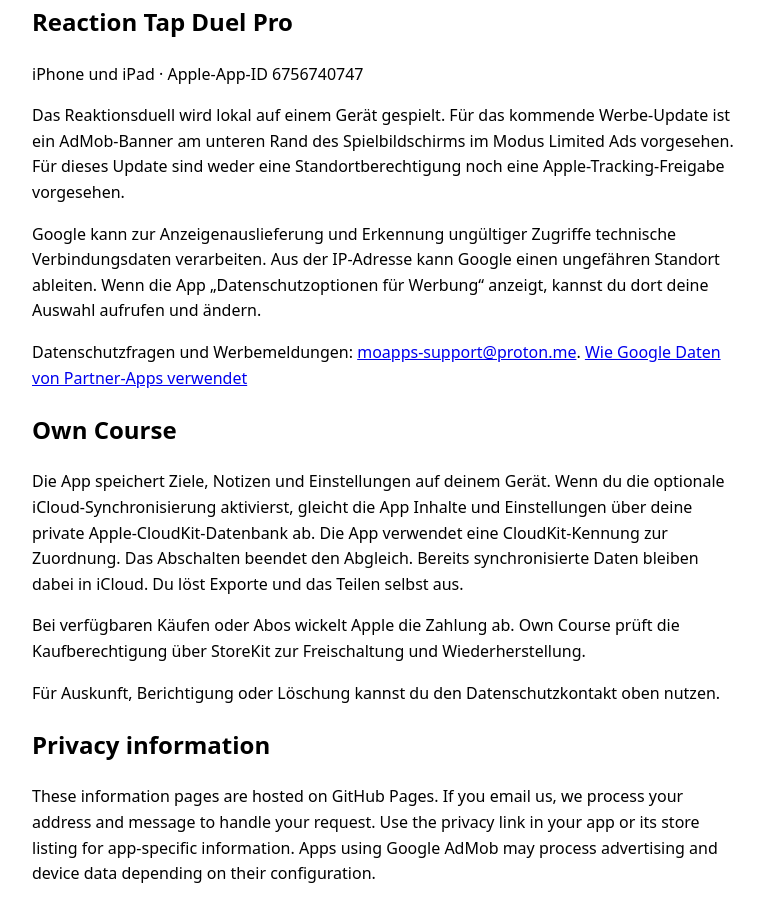
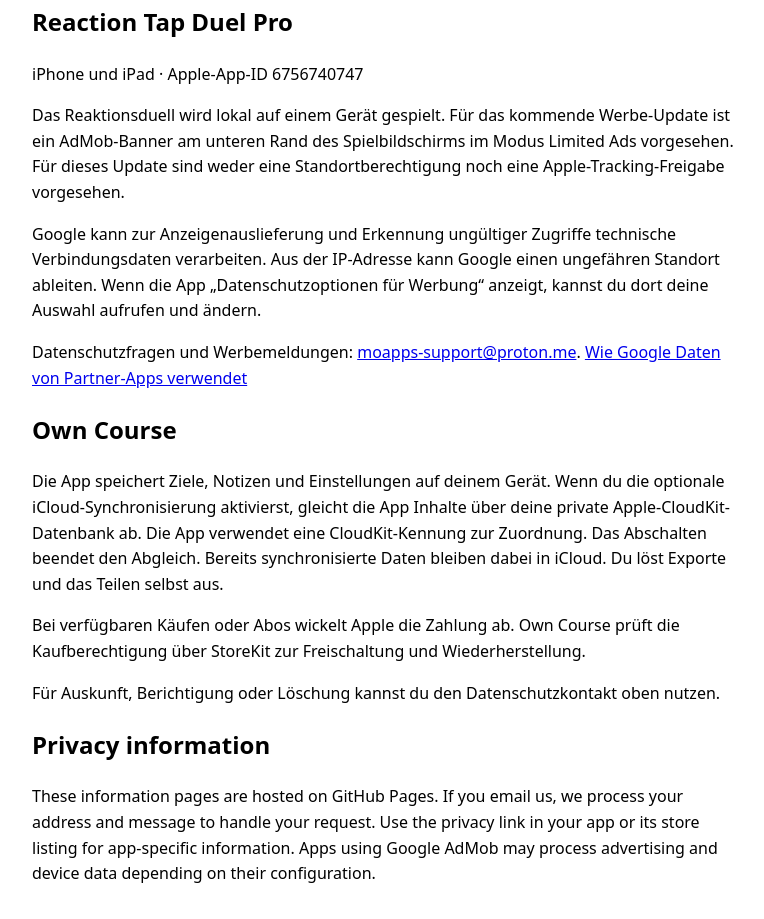
Before and after one commit to Patavan/patavan.github.io, a plain HTML site: page datenschutz.html in a window 1280 px wide. Shown: the part 1050-1969 px from the top of the page, without its empty margins (256-1020 px from the left). Drawn offline with Linux system fonts and the light colour scheme.

Commit message:
Präzisiere den Umfang der Own Course Synchronisierung

```diff
--- a/datenschutz.html
+++ b/datenschutz.html
@@ -40,7 +40,7 @@ body {font: 1rem/1.6 system-ui,sans-serif; max-width: 44rem; margin: 2rem auto;
 
 <section id="own-course">
   <h2>Own Course</h2>
-  <p>Die App speichert Ziele, Notizen und Einstellungen auf deinem Gerät. Wenn du die optionale iCloud-Synchronisierung aktivierst, gleicht die App Inhalte und Einstellungen über deine private Apple-CloudKit-Datenbank ab. Die App verwendet eine CloudKit-Kennung zur Zuordnung. Das Abschalten beendet den Abgleich. Bereits synchronisierte Daten bleiben dabei in iCloud. Du löst Exporte und das Teilen selbst aus.</p>
+  <p>Die App speichert Ziele, Notizen und Einstellungen auf deinem Gerät. Wenn du die optionale iCloud-Synchronisierung aktivierst, gleicht die App Inhalte über deine private Apple-CloudKit-Datenbank ab. Die App verwendet eine CloudKit-Kennung zur Zuordnung. Das Abschalten beendet den Abgleich. Bereits synchronisierte Daten bleiben dabei in iCloud. Du löst Exporte und das Teilen selbst aus.</p>
   <p>Bei verfügbaren Käufen oder Abos wickelt Apple die Zahlung ab. Own Course prüft die Kaufberechtigung über StoreKit zur Freischaltung und Wiederherstellung.</p>
 </section>
 
```
